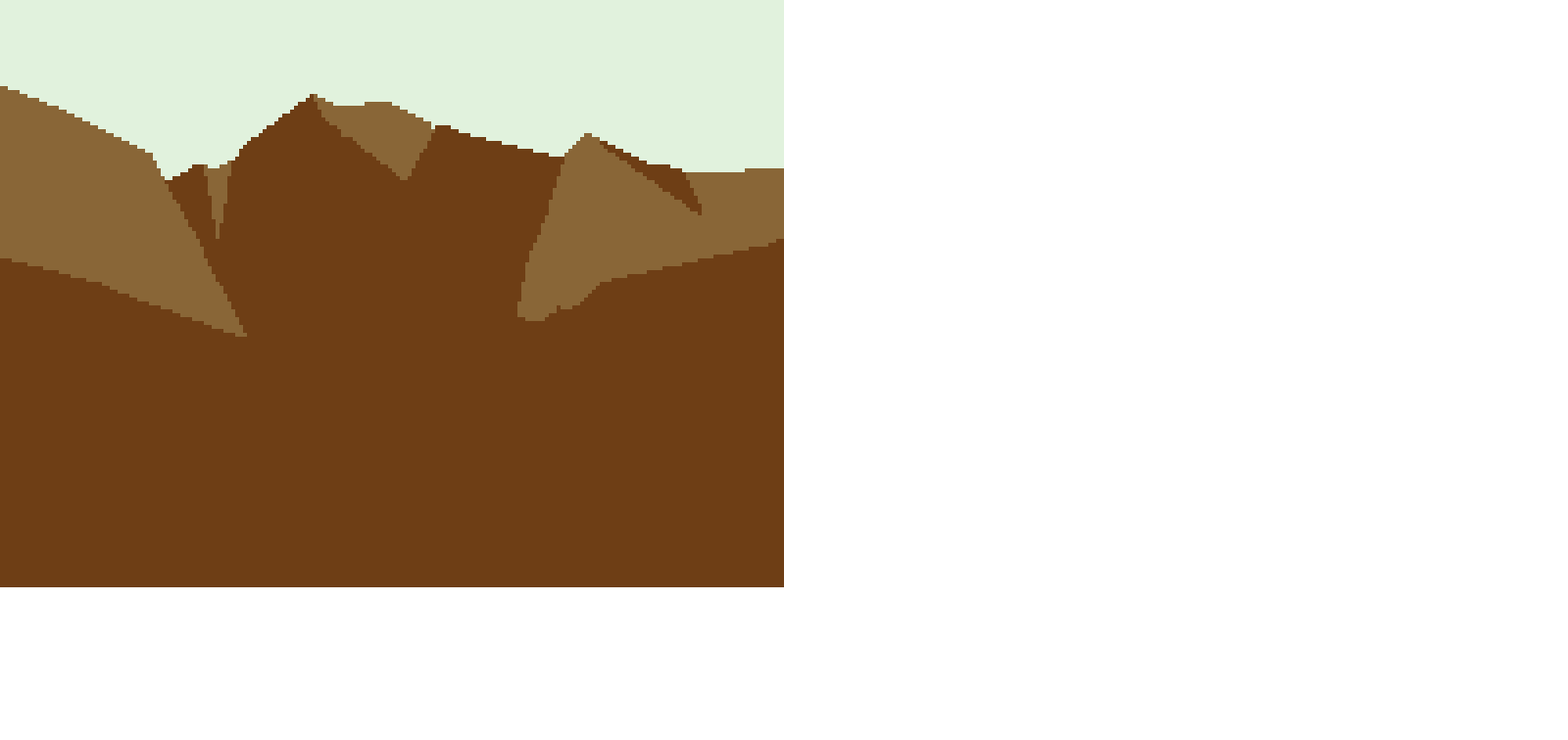
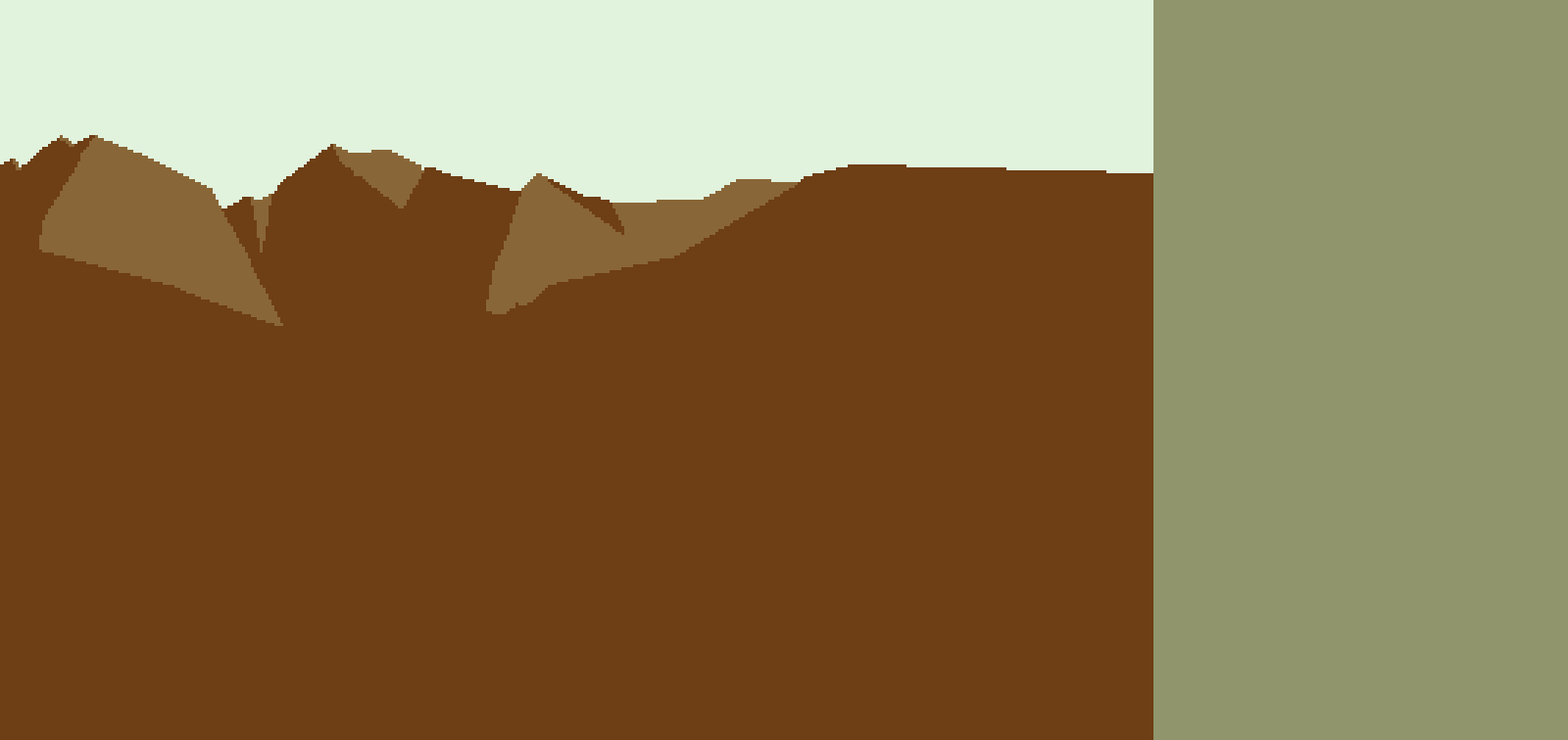
Before and after one commit to W-Holtz/W-Holtz.github.io, a plain HTML site: page index.html in a window 1280 px wide. Shown: the top 756 px of the page at 98% size, 1600 px wide, since content can reach past the window. Drawn offline with Linux system fonts and the light colour scheme.

Commit message:
Background is tied to screen

```diff
--- a/canvas.js
+++ b/canvas.js
@@ -1,9 +1,16 @@
 //import Road from './road.js'
 //import Renderer from './renderer.js'
 
+// Start by deciding if we are on desktop or mobile:
 let canvas = document.querySelector('canvas');
+var canvasStyle = window.getComputedStyle(canvas);
+const scale = (canvasStyle.scale === "none") ? 1 : canvasStyle.scale; //get
+const mobile = (canvasStyle.scale === "1.5")
+// Do some basic setup
 canvas.width = screen.availWidth;
 canvas.height = screen.availHeight;
+let lazyWindowOffsetX = window.screenX;
+let lazyWindowOffsetY = window.screenY;
 const ctx = canvas.getContext('2d');
 ctx.imageSmoothingEnabled=false;
 ctx.webkitImageSmoothingEnabled = false;
@@ -28,10 +35,21 @@ let frame = 0;
 let stagger = 7;
 let start = Date.now();
 */
+let seconds = 0;
+let oldTimeStamp = 0;
+let frameSpeed = 0;
+let timeStamp = 0;
+
+const x = window.getScreenDetails;
 const backdrop = new Image();
 backdrop.src = './MountainsBase.png';
 const backdropW = 518;
 const backdropH = 518;
+let originX = ((canvas.width)/2) - lazyWindowOffsetX - (backdropW/2);
+let originY = ((canvas.height)/2) - lazyWindowOffsetY - (backdropH/2);
+const screenWhipScalar = 6; // Increase for slower whip
+
+console.log(scale);
 
 function run() {
     let done = false;
@@ -39,16 +57,24 @@ function run() {
     //animate()
 }
 
+function draw() {
+    // Time logging
+    secondsPassed = (timeStamp - oldTimeStamp) / 1000;
+    oldTimeStamp = timeStamp;
 
-function draw() {
-    let scalar = 4;
+    // Context updating
+    lazyWindowOffsetX += (window.screenX/scale - lazyWindowOffsetX) / screenWhipScalar;
+    lazyWindowOffsetY += (window.screenY/scale - lazyWindowOffsetY) / screenWhipScalar;
+    originX = ((canvas.width/2) - lazyWindowOffsetX - (backdropW/2));
+    originY = ((canvas.height/2) - lazyWindowOffsetY - (backdropH/2));
+
+
+    // Drawing
     ctx.clearRect(0, 0, canvas.width, canvas.height);
     ctx.fillStyle = "#90956c";
     ctx.fillRect(0,0,canvas.width,canvas.height);
     //background
-    const backdropOriginX = (canvas.width/2) - (scalar*backdropW/2);
-    const backdropOriginY = (canvas.height/2) - (scalar*backdropH/2);
-    ctx.drawImage(backdrop,backdropOriginX,backdropOriginY,backdropW*scalar,backdropH*scalar);
+    ctx.drawImage(backdrop,originX,originY);
     requestAnimationFrame(draw);
 }
 
--- a/index.html
+++ b/index.html
@@ -3,13 +3,16 @@
 <html>
 	<head>
 		<meta charset="UTF-8">
+		<meta name="viewport" content="width=device-width, initial-scale=1">
 		<title>
 			William Holtz's Website
 		</title>
 		<link rel="stylesheet" type="text/css" href="style.css">
 	</head>
 	<body>
-		<canvas id="gameWin"></canvas>
-		<script src="canvas.js"></script>
+		<span>
+			<canvas id="gameWin"></canvas>
+			<script src="canvas.js"></script>
+		</span>
 	</body>
 </html>
--- a/style.css
+++ b/style.css
@@ -4,8 +4,15 @@ body {
 }
 
 canvas {
+  scale: 3;
   image-rendering: -moz-crisp-edges;
   image-rendering: -webkit-crisp-edges;
   image-rendering: pixelated;
   image-rendering: crisp-edges;
 }
+
+@media (max-width: 600px) {
+  canvas {
+    scale: 1.5;
+  }
+}
```
